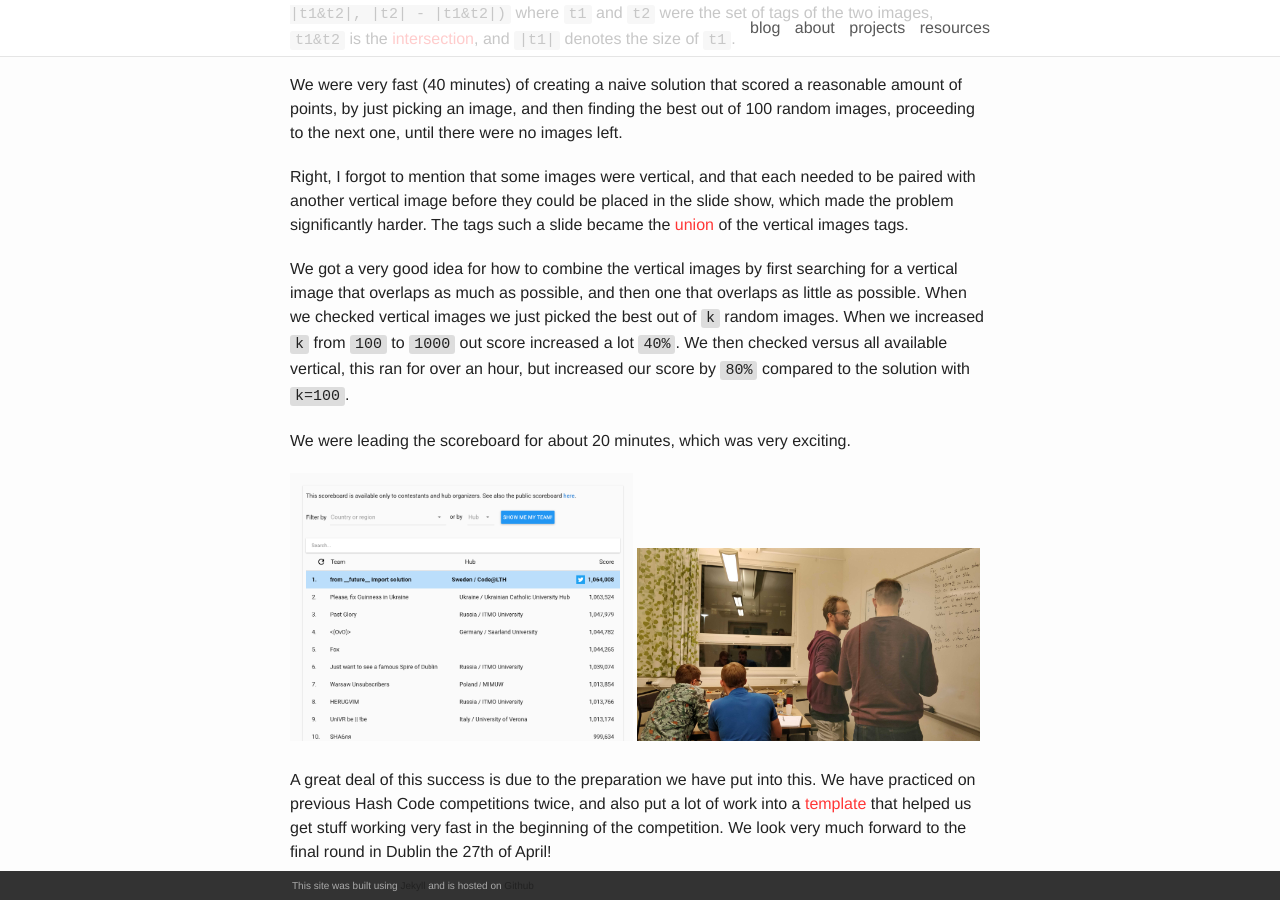
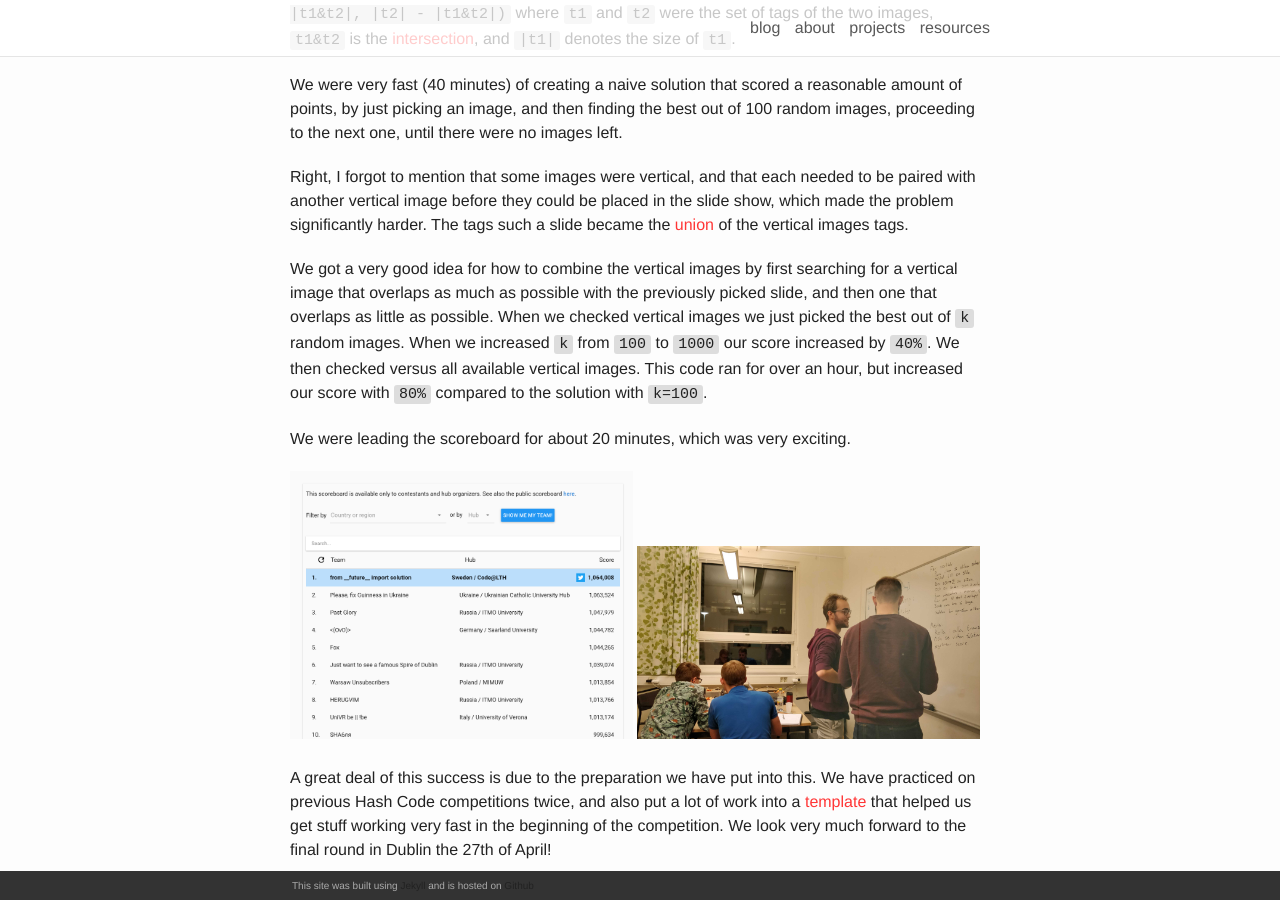
Before and after one commit to exoji2e/exoji2e.github.com, a Jekyll site: the page built from _posts/2019-02-29-hashcode.md, in a window 1280 px wide and 900 px high, scrolled down 1098 px. Built offline with Jekyll 4.4.1, drawn with Linux system fonts in a browser that asks for light colours; nearby versions of some CDN libraries.

Commit message:
fix typo

```diff
--- a/_posts/2019-02-29-hashcode.md
+++ b/_posts/2019-02-29-hashcode.md
@@ -22,7 +22,7 @@ We were very fast (40 minutes) of creating a naive solution that scored a reason
 
 Right, I forgot to mention that some images were vertical, and that each needed to be paired with another vertical image before they could be placed in the slide show, which made the problem significantly harder. The tags such a slide became the [union](https://en.wikipedia.org/wiki/Union_(set_theory)) of the vertical images tags.
 
-We got a very good idea for how to combine the vertical images by first searching for a vertical image that overlaps as much as possible, and then one that overlaps as little as possible. When we checked vertical images we just picked the best out of `k` random images. When we increased `k` from `100` to `1000` out score increased a lot `40%`. We then checked versus all available vertical, this ran for over an hour, but increased our score by `80%` compared to the solution with `k=100`.
+We got a very good idea for how to combine the vertical images by first searching for a vertical image that overlaps as much as possible with the previously picked slide, and then one that overlaps as little as possible. When we checked vertical images we just picked the best out of `k` random images. When we increased `k` from `100` to `1000` our score increased by `40%`. We then checked versus all available vertical images. This code ran for over an hour, but increased our score with `80%` compared to the solution with `k=100`.
 
 We were leading the scoreboard for about 20 minutes, which was very exciting.
 
```
